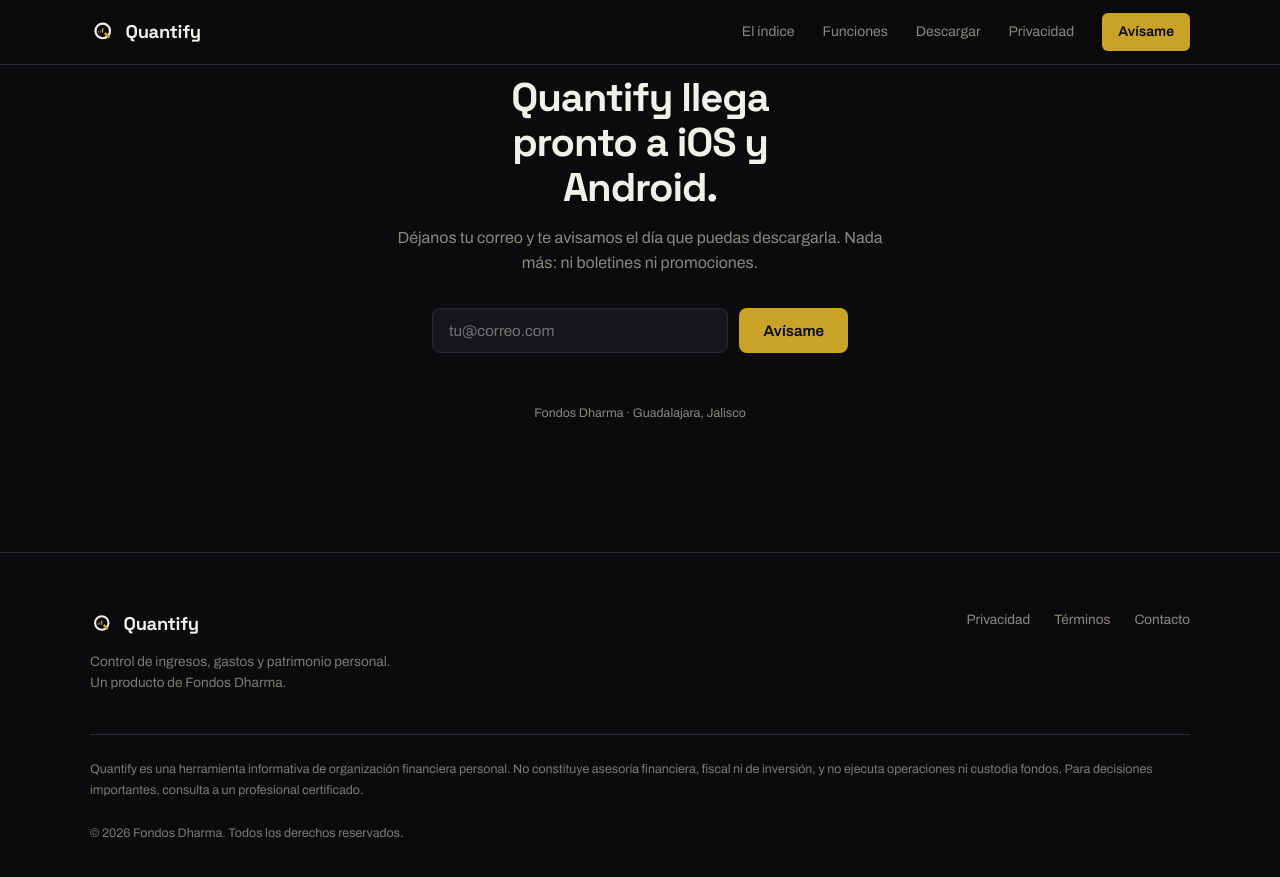
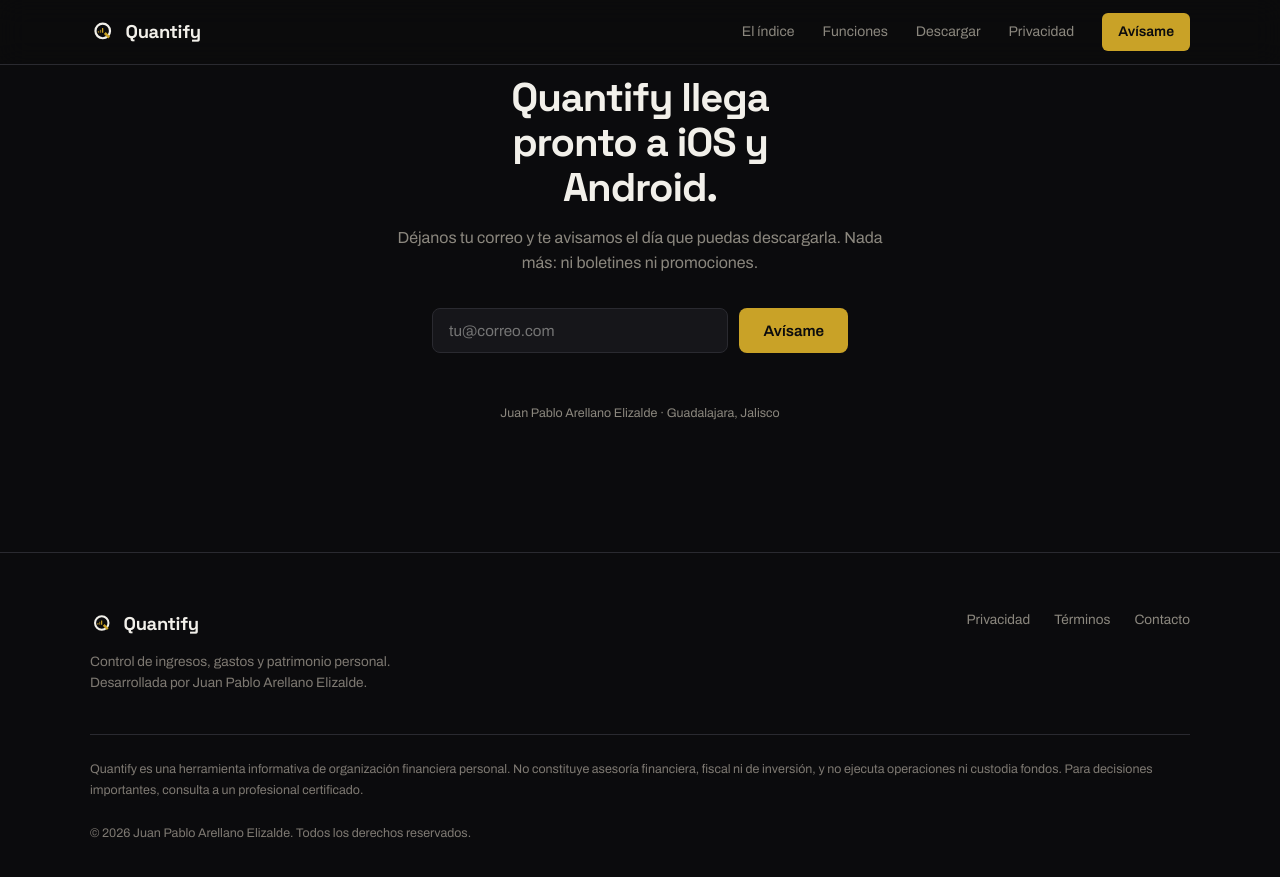
Before and after one commit to fondosdharma-a11y/quantify-web, a Jekyll site: the page index.html, which Jekyll copies as it is, in a window 1280 px wide and 900 px high, scrolled down 4142 px. Shown: the top 877 px of the window. Built offline with Jekyll 4.4.1, drawn with Linux system fonts in a browser that asks for light colours.

Commit message:
Responsable legal: Juan Pablo Arellano Elizalde

```diff
--- a/index.html
+++ b/index.html
@@ -581,7 +581,7 @@ footer{border-top:1px solid var(--line);padding:clamp(2.5rem,5vw,3.5rem) 0}
       <button class="btn" type="submit">Avísame</button>
     </form>
     <p class="form-msg" id="form-msg" role="status"></p>
-    <p class="form-note">Fondos Dharma · Guadalajara, Jalisco</p>
+    <p class="form-note">Juan Pablo Arellano Elizalde · Guadalajara, Jalisco</p>
   </div>
 </section>
 
@@ -601,7 +601,7 @@ footer{border-top:1px solid var(--line);padding:clamp(2.5rem,5vw,3.5rem) 0}
           </svg>
           Quantify
         </a>
-        <p>Control de ingresos, gastos y patrimonio personal. Un producto de Fondos Dharma.</p>
+        <p>Control de ingresos, gastos y patrimonio personal. Desarrollada por Juan Pablo Arellano Elizalde.</p>
       </div>
       <nav class="foot-links" aria-label="Enlaces legales y de contacto">
         <a href="privacidad">Privacidad</a>
@@ -616,7 +616,7 @@ footer{border-top:1px solid var(--line);padding:clamp(2.5rem,5vw,3.5rem) 0}
       operaciones ni custodia fondos. Para decisiones importantes, consulta a un
       profesional certificado.
       <br><br>
-      © 2026 Fondos Dharma. Todos los derechos reservados.
+      © 2026 Juan Pablo Arellano Elizalde. Todos los derechos reservados.
     </p>
   </div>
 </footer>
```
